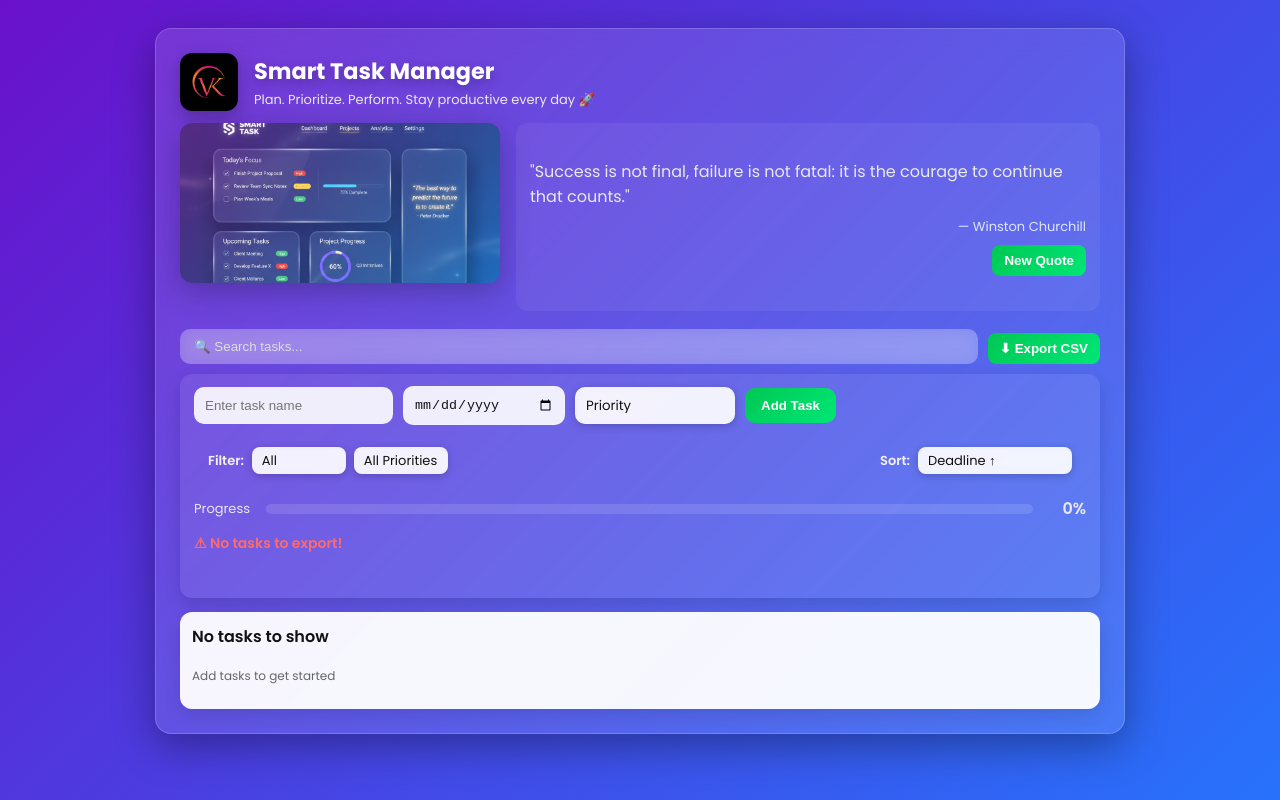
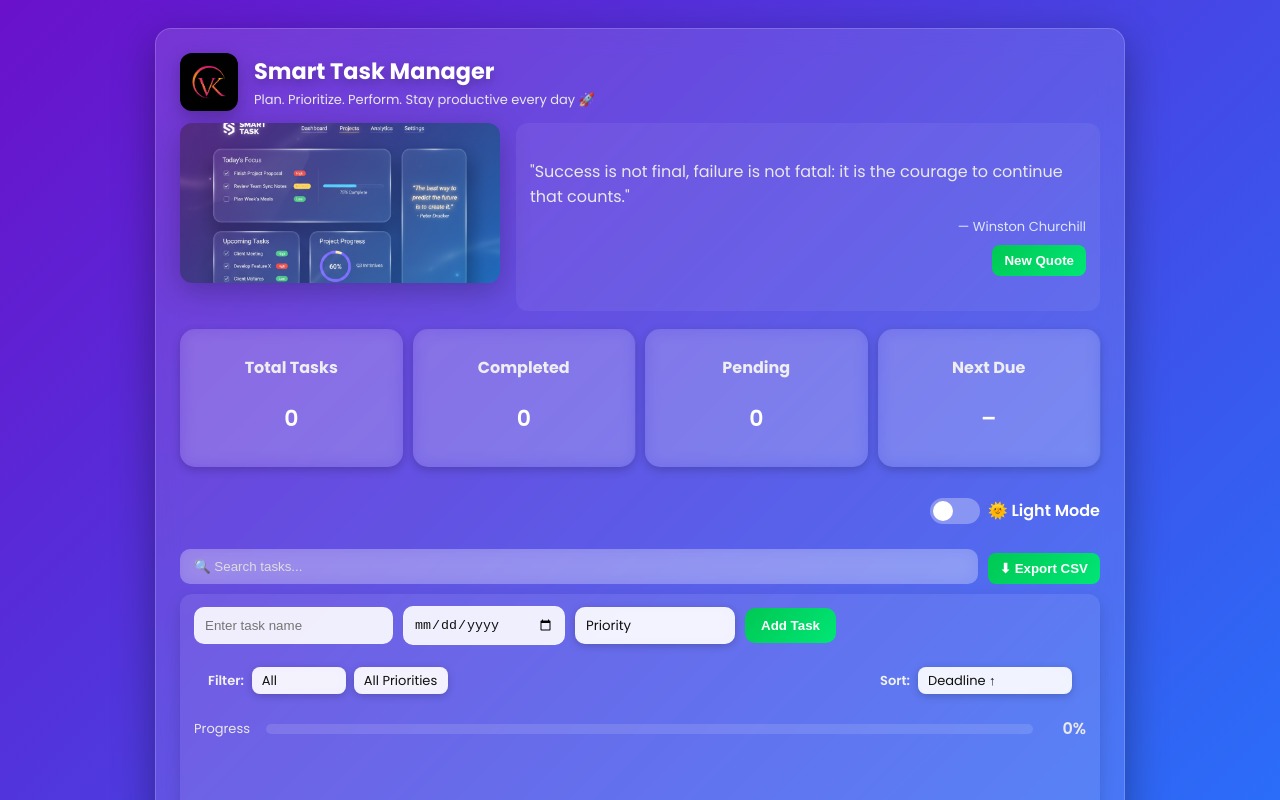
Before and after one commit to Vamshikrishan/Smart_Task_Manager, a plain HTML site: page task-manager/main.html in a window 1280 px wide. Both pictures are taken after a click on the button "⬇ Export CSV". Shown: the top 800 px of the page. Drawn offline with Linux system fonts and the light colour scheme; no server answers.

Commit message:
final update

```diff
--- a/task-manager/main.html
+++ b/task-manager/main.html
@@ -25,6 +25,35 @@
         <button id="newQuoteBtn" class="small-btn">New Quote</button>
       </div>
     </div>
+    <!-- User Dashboard Summary -->
+<div class="dashboard-summary">
+  <div class="summary-card total">
+    <h3>Total Tasks</h3>
+    <p id="totalTasks">0</p>
+  </div>
+  <div class="summary-card completed">
+    <h3>Completed</h3>
+    <p id="completedTasks">0</p>
+  </div>
+  <div class="summary-card pending">
+    <h3>Pending</h3>
+    <p id="pendingTasks">0</p>
+  </div>
+  <div class="summary-card reminder">
+    <h3>Next Due</h3>
+    <p id="nextDue">–</p>
+  </div>
+</div>
+
+<!-- Theme Toggle -->
+<div class="theme-toggle">
+  <label class="switch">
+    <input type="checkbox" id="themeSwitch">
+    <span class="slider"></span>
+  </label>
+  <p id="themeLabel">🌞 Light Mode</p>
+</div>
+
 
     <!-- Search and Export Controls -->
 <div class="search-export">
--- a/task-manager/script.js
+++ b/task-manager/script.js
@@ -30,6 +30,13 @@ const newQuoteBtn = document.getElementById('newQuoteBtn');
 const searchTask = document.getElementById("searchTask");
 const exportBtn = document.getElementById("exportBtn");
 
+const totalTasksEl = document.getElementById("totalTasks");
+const completedTasksEl = document.getElementById("completedTasks");
+const pendingTasksEl = document.getElementById("pendingTasks");
+const nextDueEl = document.getElementById("nextDue");
+const themeSwitch = document.getElementById("themeSwitch");
+const themeLabel = document.getElementById("themeLabel");
+
 // localStorage key
 const STORAGE_KEY = 'smartTasks_v2';
 
@@ -37,11 +44,18 @@ const STORAGE_KEY = 'smartTasks_v2';
 let tasks = [];
 
 /* ---------- Helpers ---------- */
-function showError(msg) {
-  errorMsg.textContent = msg;
-  errorMsg.classList.add('visible', 'shake');
-  setTimeout(() => errorMsg.classList.remove('shake'), 450);
+function showSuccess(msg) {
+  const toast = document.createElement("div");
+  toast.className = "toast";
+  toast.textContent = msg;
+  document.body.appendChild(toast);
+  setTimeout(() => toast.classList.add("show"), 100);
+  setTimeout(() => {
+    toast.classList.remove("show");
+    setTimeout(() => toast.remove(), 300);
+  }, 2000);
 }
+
 function showSuccess(msg) {
   successMsg.textContent = msg;
   successMsg.classList.add('visible');
@@ -147,8 +161,7 @@ function renderTasks() {
         t.name = newName;
         t.deadline = newDeadline;
         t.priority = newPriority;
-        saveTasks();
-        renderTasks();
+        refreshAll();
         showSuccess('Task updated successfully!');
       }
     });
@@ -160,8 +173,7 @@ function renderTasks() {
 
     completeBtn.addEventListener('click', () => {
       t.completed = !t.completed;
-      saveTasks();
-      renderTasks();
+      refreshAll();
       showSuccess(t.completed ? 'Task marked completed' : 'Marked as pending');
     });
 
@@ -169,8 +181,7 @@ function renderTasks() {
       const idx = tasks.findIndex(x => x.id === t.id);
       if (idx > -1) {
         tasks.splice(idx, 1);
-        saveTasks();
-        renderTasks();
+        refreshAll();
         showSuccess('Task deleted');
       }
     });
@@ -186,8 +197,8 @@ function renderTasks() {
   });
 
   updateProgress();
+  updateDashboard();
 }
-
 
 /* ---------- Progress ---------- */
 function updateProgress() {
@@ -201,6 +212,28 @@ function updateProgress() {
   progressBar.style.width = pct + '%';
   progressText.textContent = pct + '%';
 }
+function refreshAll() {
+  saveTasks();
+  renderTasks();
+  updateDashboard();
+}
+/* ---------- Dashboard Update ---------- */
+function updateDashboard() {
+  const total = tasks.length;
+  const completed = tasks.filter(t => t.completed).length;
+  const pending = total - completed;
+
+  totalTasksEl.textContent = total;
+  completedTasksEl.textContent = completed;
+  pendingTasksEl.textContent = pending;
+
+  // Find nearest due date
+  const upcoming = tasks
+    .filter(t => !t.completed)
+    .sort((a, b) => new Date(a.deadline) - new Date(b.deadline))[0];
+  nextDueEl.textContent = upcoming ? upcoming.deadline : "–";
+}
+updateDashboard();
 
 /* ---------- Task operations ---------- */
 taskForm.addEventListener('submit', e => {
@@ -223,8 +256,7 @@ taskForm.addEventListener('submit', e => {
   };
 
   tasks.push(newTask);
-  saveTasks();
-  renderTasks();
+  refreshAll();
   showSuccess('Task added successfully!');
 
   taskName.value = '';
@@ -306,7 +338,27 @@ exportBtn.addEventListener('click', () => {
 function init() {
   tasks = loadTasks();
   renderTasks();
+  updateDashboard();
   fetchQuote();
 }
 searchTask.addEventListener('input', renderTasks);
 window.addEventListener('DOMContentLoaded', init);
+
+// ---------- THEME TOGGLE ----------
+themeSwitch.addEventListener("change", () => {
+  document.body.classList.toggle("dark", themeSwitch.checked);
+  themeLabel.textContent = themeSwitch.checked ? "🌙 Dark Mode" : "🌞 Light Mode";
+  localStorage.setItem("themeMode", themeSwitch.checked ? "dark" : "light");
+});
+
+// Load saved theme
+window.addEventListener("DOMContentLoaded", () => {
+  const savedTheme = localStorage.getItem("themeMode");
+  if (savedTheme === "dark") {
+    document.body.classList.add("dark");
+    themeSwitch.checked = true;
+    themeLabel.textContent = "🌙 Dark Mode";
+  } else {
+    themeLabel.textContent = "🌞 Light Mode";
+  }
+});
--- a/task-manager/style.css
+++ b/task-manager/style.css
@@ -404,6 +404,157 @@ select:focus {
   color: #ddd;
 }
 
+/* ---------- DASHBOARD SUMMARY ---------- */
+.dashboard-summary {
+  display: flex;
+  justify-content: space-between;
+  flex-wrap: wrap;
+  gap: 10px;
+  margin-bottom: 15px;
+}
+
+.summary-card {
+  flex: 1;
+  background: rgba(255,255,255,0.1);
+  backdrop-filter: blur(8px);
+  border-radius: 15px;
+  padding: 10px;
+  text-align: center;
+  color: #fff;
+  box-shadow: 0 3px 10px rgba(0,0,0,0.2);
+  transition: transform 0.2s;
+}
+
+.summary-card:hover {
+  transform: scale(1.05);
+}
+
+.summary-card h3 {
+  font-size: 16px;
+  margin-bottom: 6px;
+  color: #eee;
+}
+
+.summary-card p {
+  font-size: 22px;
+  font-weight: 600;
+}
+
+/* ---------- THEME TOGGLE ---------- */
+.theme-toggle {
+  display: flex;
+  align-items: center;
+  justify-content: flex-end;
+  gap: 8px;
+  margin-bottom: 10px;
+}
+
+.switch {
+  position: relative;
+  display: inline-block;
+  width: 50px;
+  height: 26px;
+}
+
+.switch input {
+  opacity: 0;
+  width: 0;
+  height: 0;
+}
+
+.slider {
+  position: absolute;
+  cursor: pointer;
+  inset: 0;
+  background-color: rgba(255,255,255,0.3);
+  border-radius: 34px;
+  transition: .4s;
+}
+
+.slider:before {
+  position: absolute;
+  content: "";
+  height: 20px;
+  width: 20px;
+  left: 3px;
+  bottom: 3px;
+  background-color: white;
+  border-radius: 50%;
+  transition: .4s;
+}
+
+input:checked + .slider {
+  background-color: #00e676;
+}
+
+input:checked + .slider:before {
+  transform: translateX(24px);
+}
+
+/* ---------- DARK MODE ---------- */
+body.dark {
+  background: linear-gradient(135deg, #141e30, #243b55);
+}
+
+body.dark .container {
+  background: rgba(255,255,255,0.07);
+}
+
+body.dark .summary-card {
+  background: rgba(255,255,255,0.15);
+}
+
+body.dark h1, body.dark p, body.dark label {
+  color: #fff;
+}
+
+.toast {
+  position: fixed;
+  bottom: 25px;
+  right: 25px;
+  background: linear-gradient(135deg, #00e676, #00c853);
+  color: white;
+  padding: 10px 18px;
+  border-radius: 12px;
+  font-weight: 600;
+  opacity: 0;
+  transform: translateY(10px);
+  transition: all 0.3s ease;
+  z-index: 999;
+}
+.toast.show {
+  opacity: 1;
+  transform: translateY(0);
+}
+
+/* ---------- TASK META TEXT FIX ---------- */
+
+/* Default (light mode): dark gray text for readability */
+.task-meta {
+  color: #000 !important;
+  font-weight: 500;
+}
+
+/* Dark mode: light gray text for visibility */
+body.dark .task-meta {
+  color: #ddd;
+}
+
+/* ---------- THEME LABEL VISIBILITY FIX ---------- */
+#themeLabel {
+  font-weight: 600;
+  color: #fff; /* Always white by default for gradient background */
+  transition: color 0.3s ease;
+}
+
+body.dark #themeLabel {
+  color: #fff; /* Keep white in dark mode too */
+}
+
+.theme-toggle {
+  transition: color 0.3s ease;
+}
+
 /* small screens adjustments */
 @media (max-width: 880px){
   .top-row{ flex-direction: column; }
```
